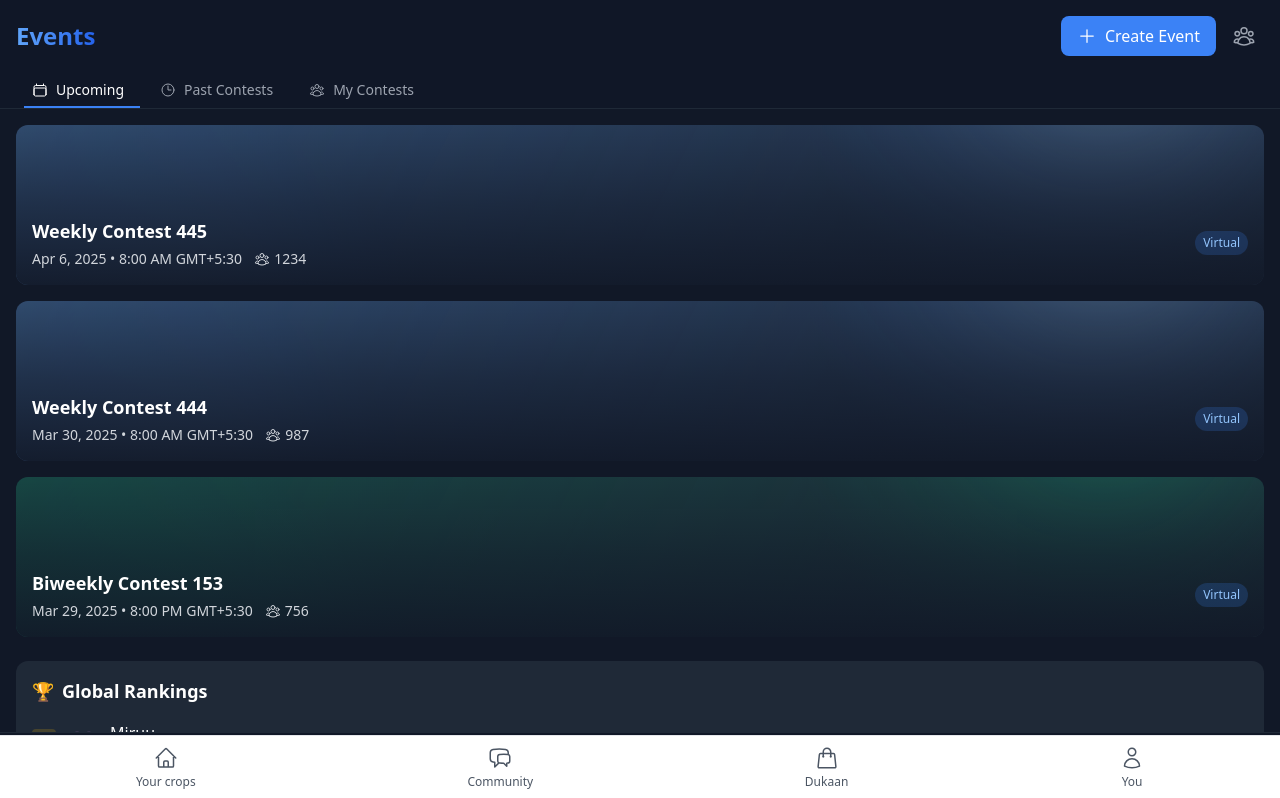
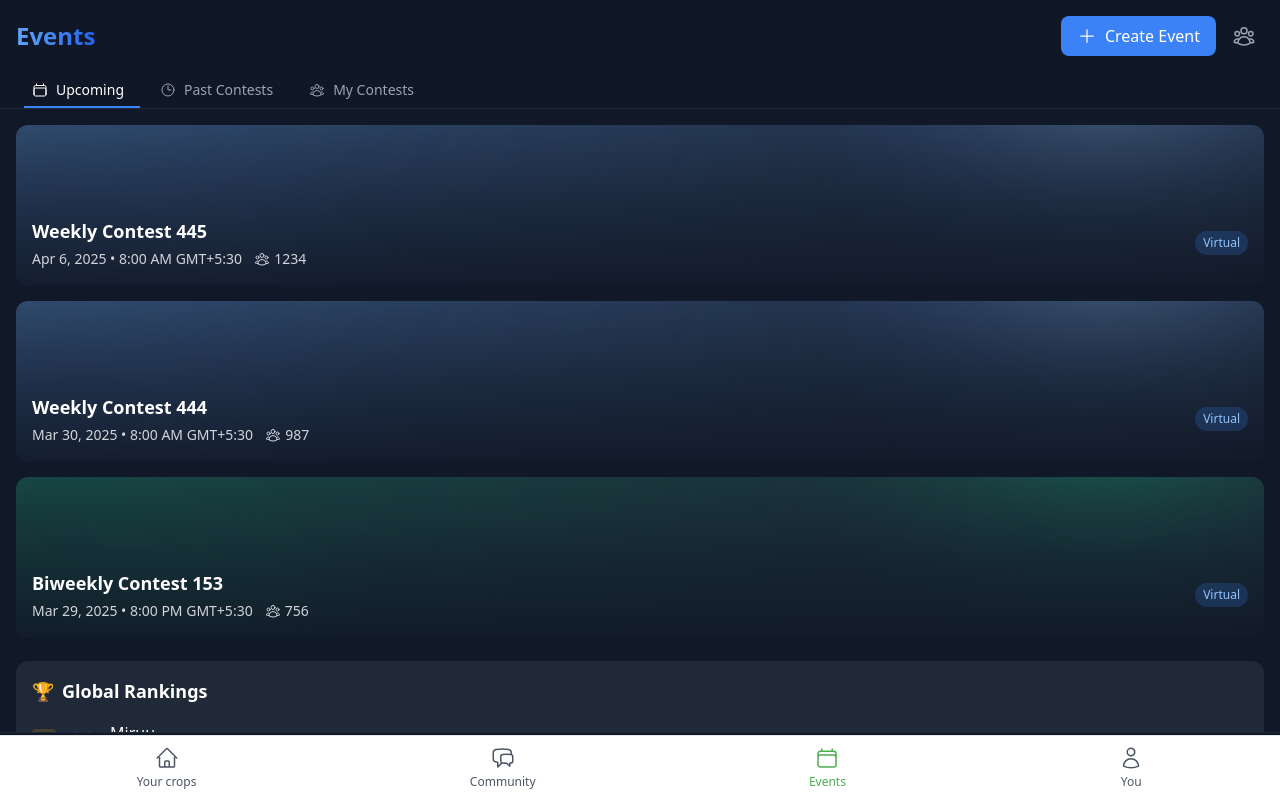
Before and after one commit to ChinmayBhattt/farmer-Ai-buddy, a React (Vite) app: page /events in a window 1280 px wide. Shown: the top 798 px of the page. Built offline with nearby package versions, Linux system fonts and the light colour scheme.

Commit message:
add event page in navbar

```diff
--- a/src/App.tsx
+++ b/src/App.tsx
@@ -4,7 +4,6 @@ import BottomNavigation from './components/layout/BottomNavigation';
 import Home from './pages/Home';
 import Events from './pages/Events';
 import Community from './pages/Community';
-import Dukaan from './pages/Dukaan';
 import Profile from './pages/Profile';
 import PlantDiagnosis from './components/features/PlantDiagnosis';
 
@@ -16,7 +15,6 @@ const App: FC = () => {
           <Route path="/" element={<Home />} />
           <Route path="/events" element={<Events />} />
           <Route path="/community" element={<Community />} />
-          <Route path="/dukaan" element={<Dukaan />} />
           <Route path="/profile" element={<Profile />} />
           <Route path="/diagnosis" element={<PlantDiagnosis />} />
         </Routes>
--- a/src/components/layout/BottomNavigation.tsx
+++ b/src/components/layout/BottomNavigation.tsx
@@ -2,7 +2,7 @@ import { Link, useLocation } from 'react-router-dom';
 import {
   HomeIcon,
   ChatBubbleLeftRightIcon,
-  ShoppingBagIcon,
+  CalendarIcon,
   UserIcon,
 } from '@heroicons/react/24/outline';
 
@@ -21,9 +21,9 @@ const BottomNavigation = () => {
       path: '/community',
     },
     {
-      name: 'Dukaan',
-      icon: ShoppingBagIcon,
-      path: '/dukaan',
+      name: 'Events',
+      icon: CalendarIcon,
+      path: '/events',
     },
     {
       name: 'You',
```
